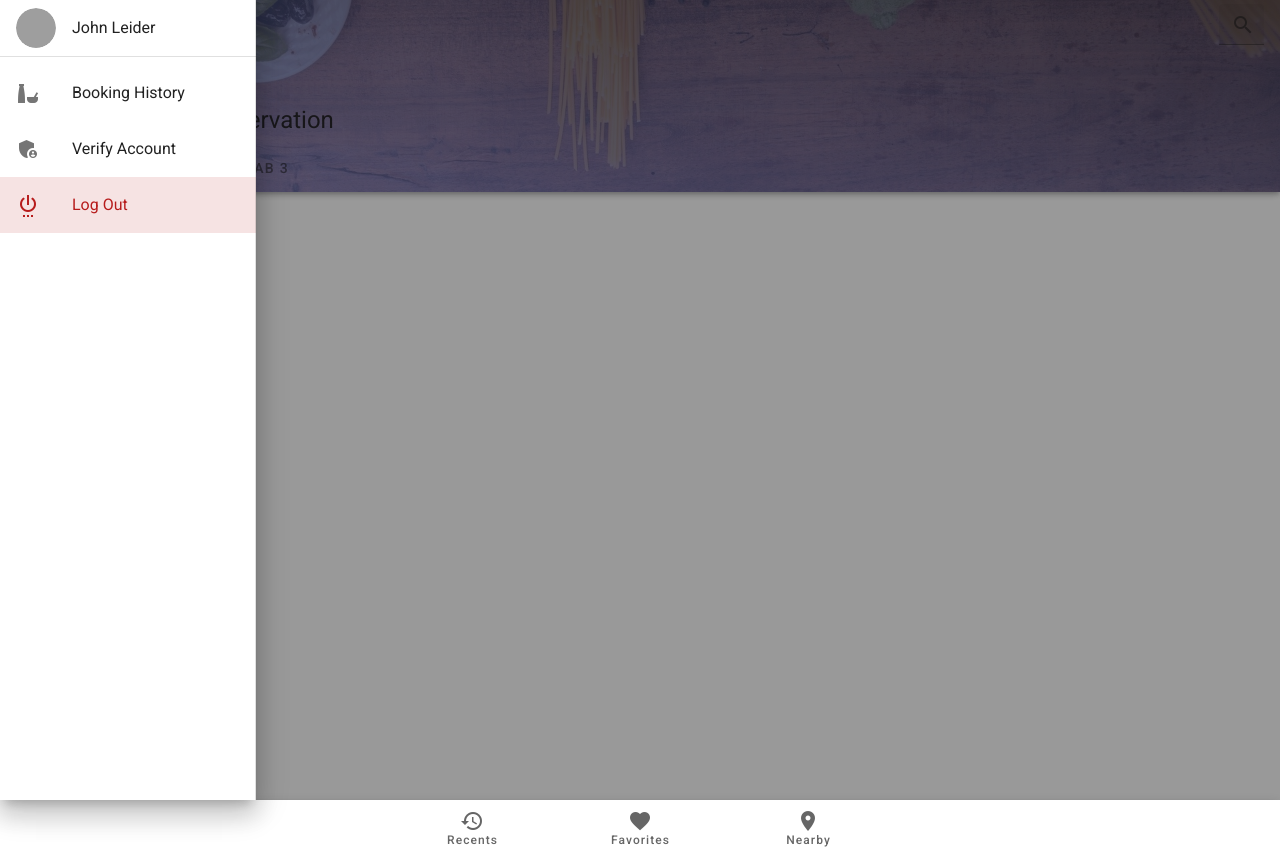
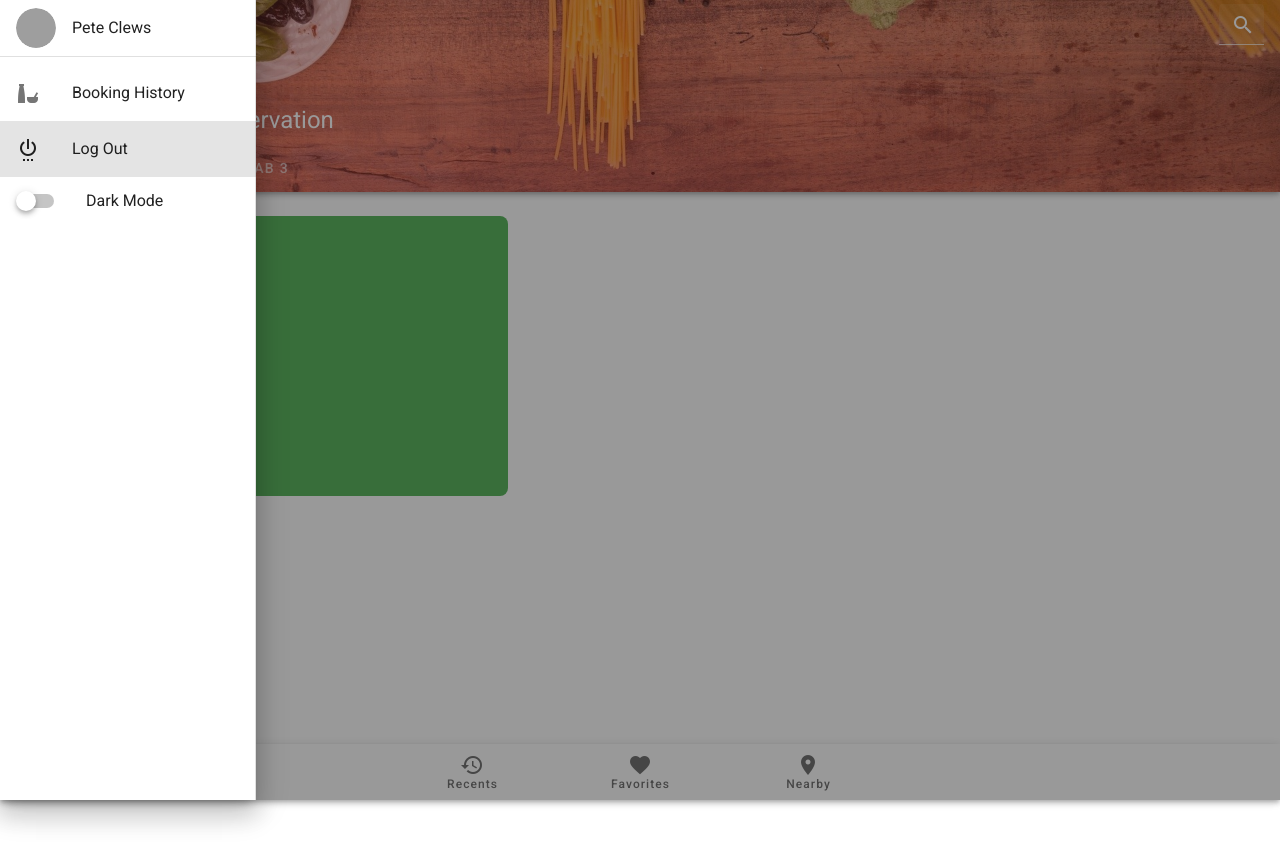
Before and after one commit to Garb18/Roundabout, a Vue app: page /loggedout in a window 1280 px wide. Both pictures are taken after a click on the button 28 px from the left and 24 px from the top of the page. After the commit the page ends 800 px from the top, so only its background shows below. Built offline with nearby package versions, Linux system fonts and the light colour scheme; grey boxes are pictures that could not be loaded.

Commit message:
Colour Theme
Set colour thematics

```diff
--- a/src/components/BottomNav.vue
+++ b/src/components/BottomNav.vue
@@ -1,5 +1,5 @@
 <template>
-  <v-bottom-navigation :value="value" color="red darken-4" grow hide-on-scroll>
+  <v-bottom-navigation :value="value" color="primary" grow hide-on-scroll>
     <v-btn>
       <span>Recents</span>
 
--- a/src/components/NavDrawer.vue
+++ b/src/components/NavDrawer.vue
@@ -2,29 +2,35 @@
   <v-navigation-drawer v-model="drawer" temporary app>
     <v-list-item>
       <v-list-item-avatar>
-        <v-img src="https://randomuser.me/api/portraits/men/78.jpg"></v-img>
+        <v-img
+          src="https://www.worcester.ac.uk/images/profiles/Pete-Clews.xf522afeb.jpg"
+        ></v-img>
       </v-list-item-avatar>
 
       <v-list-item-content>
-        <v-list-item-title>John Leider</v-list-item-title>
+        <v-list-item-title>Pete Clews</v-list-item-title>
       </v-list-item-content>
     </v-list-item>
 
     <v-divider></v-divider>
 
     <v-list>
-      <v-list-item
-        v-for="item in items"
-        :key="item.title"
-        :to="item.to"
-        color="red darken-4"
-      >
+      <v-list-item v-for="item in items" :key="item.title" :to="item.to">
         <v-list-item-icon>
           <v-icon>{{ item.icon }}</v-icon>
         </v-list-item-icon>
 
         <v-list-item-content>
           <v-list-item-title>{{ item.title }}</v-list-item-title>
+        </v-list-item-content>
+      </v-list-item>
+
+      <v-list-item>
+        <v-list-item-action
+          ><v-switch v-model="$vuetify.theme.dark" />
+        </v-list-item-action>
+        <v-list-item-content
+          ><v-list-item-title> Dark Mode</v-list-item-title>
         </v-list-item-content>
       </v-list-item>
     </v-list>
@@ -38,7 +44,6 @@ export default {
   data: () => ({
     items: [
       { title: "Booking History", icon: "mdi-food-variant", to: "/" },
-      { title: "Verify Account", icon: "mdi-shield-account-variant" },
       { title: "Log Out", icon: "mdi-power-settings", to: "/loggedout" },
     ],
     drawer: null,
--- a/src/components/TopNav.vue
+++ b/src/components/TopNav.vue
@@ -3,18 +3,18 @@
     app
     short
     dense
-    color="red darken-4"
+    color="secondary white--text"
     shrink-on-scroll
     src="banner.jpg"
   >
     <template v-slot:img="{ props }">
       <v-img
         v-bind="props"
-        gradient="to top right, rgba(100,115,201,.7), rgba(25,32,72,.7)"
+        gradient="to top right, rgba(220, 28, 19,.4), rgba(220, 28, 19,.1)"
       ></v-img>
     </template>
 
-    <v-app-bar-nav-icon @click="openDrawer()"></v-app-bar-nav-icon>
+    <v-app-bar-nav-icon @click="openDrawer()" dark></v-app-bar-nav-icon>
     <v-toolbar-title>Roundabout Reservation</v-toolbar-title>
 
     <v-spacer></v-spacer>
@@ -27,7 +27,7 @@
       placeholder="Search"
       prepend-inner-icon="mdi-magnify"
       class="expanding-search mt-1"
-      color="deep-purple"
+      dark
       :class="{ closed: searchClosed && !search }"
       filled
       dense
@@ -37,7 +37,7 @@
 
     <!--Navigation Links-->
     <template v-slot:extension>
-      <v-tabs align-with-title>
+      <v-tabs align-with-title dark>
         <v-tab to="/">Home</v-tab>
         <v-tab to="/about">About</v-tab>
         <v-tab>Tab 3</v-tab>
--- a/src/plugins/vuetify.js
+++ b/src/plugins/vuetify.js
@@ -1,8 +1,22 @@
 import Vue from 'vue';
 import Vuetify from 'vuetify/lib';
+
+//import colours from 'vuetify/lib/util/colors'
 
 Vue.use(Vuetify);
 
 export default new Vuetify({
-    //theme: { dark: true },
-});
+    theme: {
+        themes: {
+          light: {
+            primary: "#f05545",
+            secondary: '#8b6b61',
+          },
+          dark: {
+              primary:"#7f0000",
+              secondary:"#5b3f36",
+          },
+          options: { variations: false, customProperties: true },
+        },
+      },
+    })
--- a/src/views/LoggedOut.vue
+++ b/src/views/LoggedOut.vue
@@ -1,8 +1,14 @@
 <template>
-  <v-container>
-    <v-row>
-      <v-col cols="12">
-        <v-sheet min-height="70vh" rounded="lg">
+  <v-container justfiy-center>
+    <v-row justfiy-center>
+      <v-col cols="12" justfiy-center>
+        <v-sheet
+          min-height="35vh"
+          width="35vw"
+          rounded="lg"
+          color="success"
+          justfiy-center
+        >
           <!--  -->
         </v-sheet>
       </v-col>
```
Also changed, not shown: src/components/RestaurantCard.vue (+6 -6 lines).
